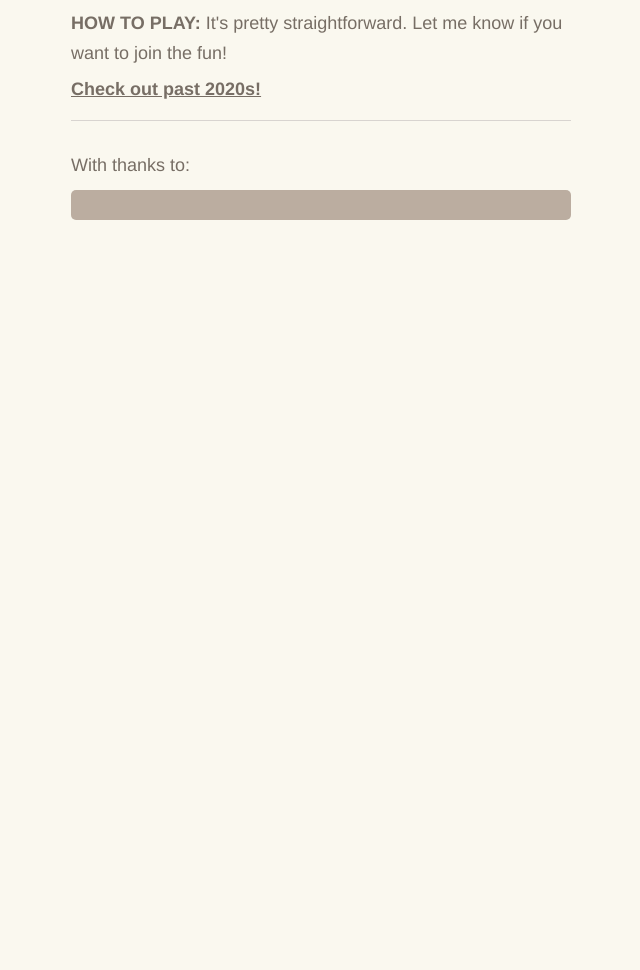
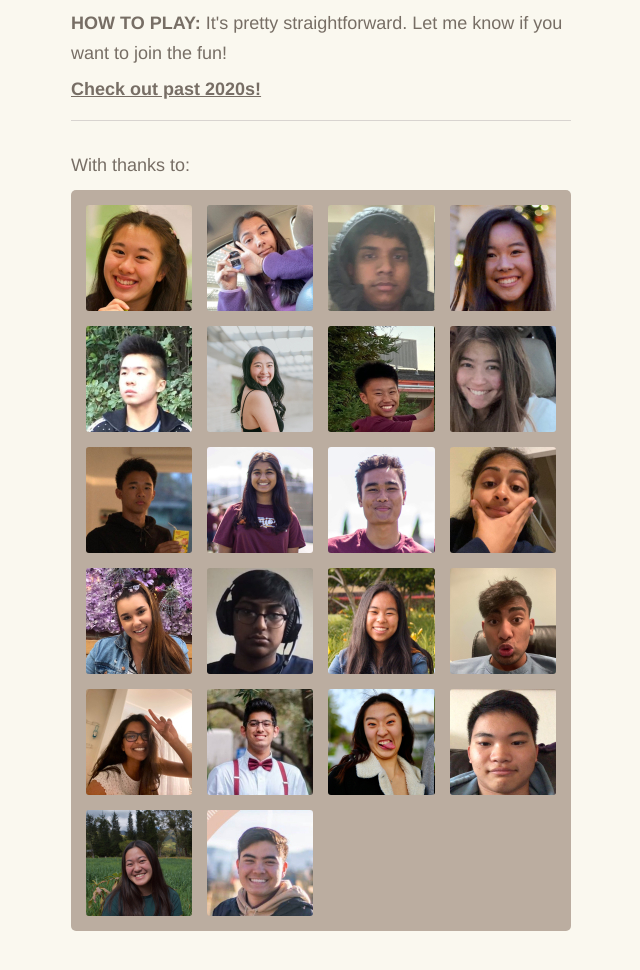
Before and after one commit to brandonlwu/play2020, a plain HTML site: page index.html in a window 1280 px wide. Shown: the part 805-1775 px from the top of the page, without its empty margins (319-959 px from the left). Before the commit the page ends 1105 px from the top, so only its background shows below. Drawn offline with nearby package versions, Linux system fonts and the light colour scheme.

Commit message:
Update index.html

```diff
--- a/index.html
+++ b/index.html
@@ -106,6 +106,6 @@
   <script src="js/local_storage_manager.js"></script>
   <script src="js/game_manager.js"></script>
   <script src="js/application.js"></script>
-  <script src="js/thanks.js"></script>
+  <script src="thanks.js"></script>
 </body>
 </html>
```
